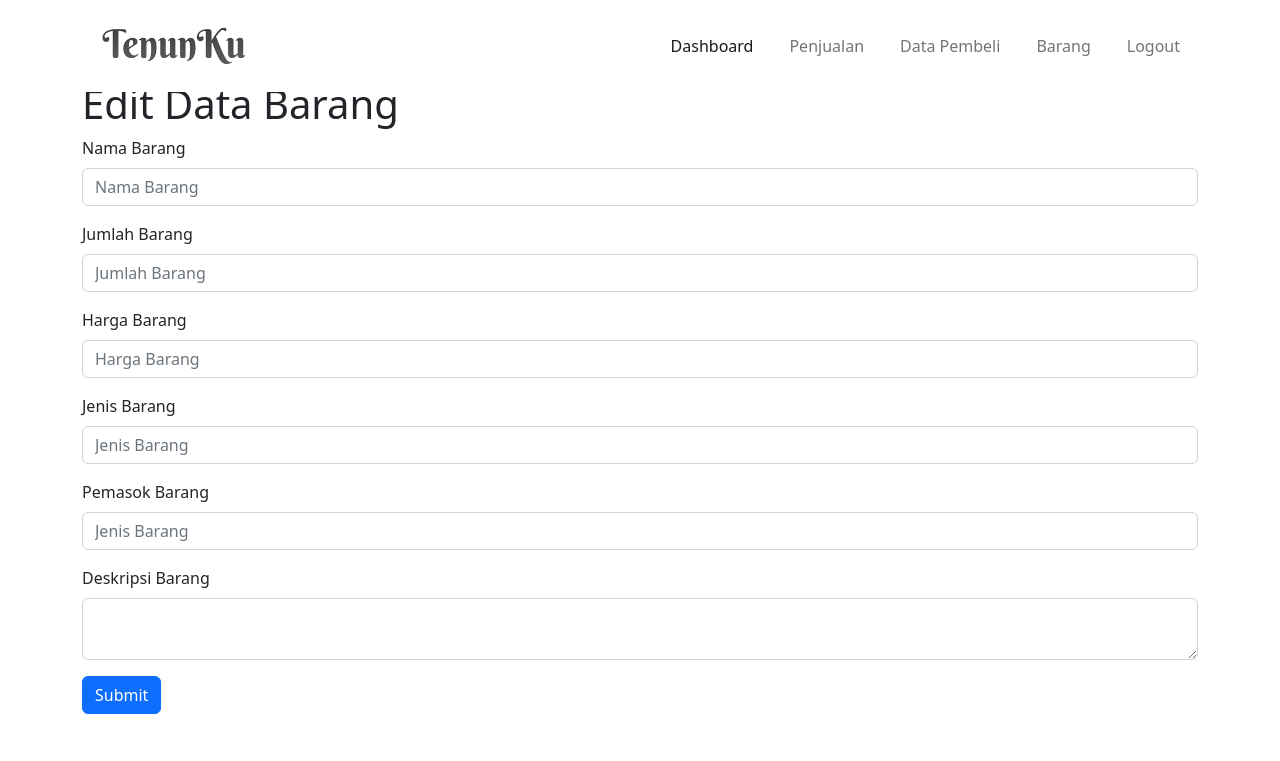
After one commit to gungmichael/TenunKu, a PHP site: page /edit.php?id=1 in a window 1280 px wide. The commit adds this page. Shown: the top 761 px of the page. Run offline with PHP 8.4, Linux system fonts and the light colour scheme; data comes from the database, SQL or seed files in the repository; data that the repository does not hold is empty.

Commit message:
udpate lagi

```diff
--- /dev/null
+++ b/edit.php
@@ -0,0 +1,90 @@
+<?php
+include "php/function.php";
+
+$oldData = getItemsbyID($_GET['id_barang']);
+
+if (isset($_POST['update'])) {
+    updateData();
+}
+
+?>
+
+<!doctype html>
+<html lang="en">
+
+<head>
+    <meta charset="utf-8" />
+    <meta name="viewport" content="width=device-width, initial-scale=1.0" />
+    <title>Edit Data - TenunKu</title>
+    <meta name="description" content="E-Commerces" />
+    <link href="https://cdn.jsdelivr.net/npm/bootstrap@5.2.2/dist/css/bootstrap.min.css" rel="stylesheet"
+        integrity="sha384-Zenh87qX5JnK2Jl0vWa8Ck2rdkQ2Bzep5IDxbcnCeuOxjzrPF/et3URy9Bv1WTRi" crossorigin="anonymous" />
+    <script src="https://cdn.jsdelivr.net/npm/bootstrap@5.2.2/dist/js/bootstrap.bundle.min.js"
+        integrity="sha384-OERcA2EqjJCMA+/3y+gxIOqMEjwtxJY7qPCqsdltbNJuaOe923+mo//f6V8Qbsw3"
+        crossorigin="anonymous"></script>
+    <link rel="stylesheet" href="css/styles.css" />
+</head>
+
+<body>
+    <nav class="navbar navbar-light navbar-expand-lg fixed-top navbar-shrink py-3" id="mainNav">
+        <div class="container">
+            <a class="navbar-brand d-flex align-items-justify"></a>
+            <a href="index.php"><img src="img/tenun logo.png" alt="" /></a>
+            <button data-bs-toggle="collapse" class="navbar-toggler" data-bs-target="#navcol-1"><span
+                    class="visually-hidden">Toggle navigation</span><span class="navbar-toggler-icon"></span></button>
+            <div class="collapse navbar-collapse" id="navcol-1">
+                <ul class="navbar-nav ms-auto">
+                    <li class="nav-item"><a class="nav-link active" href="index.html">Dashboard</a></li>
+                    <li class="nav-item"><a class="nav-link" href="dash_penjualan">Penjualan</a></li>
+                    <li class="nav-item"><a class="nav-link" href="dash_pembeli.html">Data Pembeli</a></li>
+                    <li class="nav-item"><a class="nav-link" href="dash_barang.html">Barang</a></li>
+                    <li class="nav-item"><a class="nav-link" href="logout.php">Logout</a></li>
+                </ul>
+            </div>
+        </div>
+    </nav>
+
+    <div class="container">
+        <h1>Edit Data Barang</h1>
+
+        <form action="" method="post">
+            <input type="hidden" name="id" value="<?= $_GET['id_barang'] ?>">
+            <div class="mb-3">
+                <label for="nama" class="form-label">Nama Barang</label>
+                <input type="text" class="form-control" id="nama" name="nama_barang" placeholder="Nama Barang"
+                    value="<?= $oldData['nama_barang'] ?>">
+            </div>
+            <div class="mb-3">
+                <label for="quantity" class="form-label">Jumlah Barang</label>
+                <input type="number" class="form-control" id="quantity" name="qty_barang" placeholder="Jumlah Barang"
+                    value="<?= $oldData['qty_barang'] ?>">
+            </div>
+            <div class="mb-3">
+                <label for="harga" class="form-label">Harga Barang</label>
+                <input type="number" class="form-control" id="harga" name="harga_barang" placeholder="Harga Barang"
+                    value="<?= $oldData['harga_barang'] ?>">
+            </div>
+            <div class="mb-3">
+                <label for="harga" class="form-label">Jenis Barang</label>
+                <input type="number" class="form-control" id="harga" name="jenis_barang" placeholder="Jenis Barang"
+                    value="<?= $oldData['jenis_barang'] ?>">
+            </div>
+            <div class="mb-3">
+                <label for="harga" class="form-label">Pemasok Barang</label>
+                <input type="number" class="form-control" id="harga" name="id_supplier" placeholder="Jenis Barang"
+                    value="<?= $oldData['id_supplier'] ?>">
+            </div>
+            <div class="mb-3">
+                <label for="deskripsi" class="form-label">Deskripsi Barang</label>
+                <textarea class="form-control" id="deskripsi" name="deskripsi"><?= $oldData['keterangan'] ?></textarea>
+            </div>
+            <button type="submit" class="btn btn-primary" name="update">Submit</button>
+        </form>
+    </div>
+
+    <script src="https://cdn.jsdelivr.net/npm/bootstrap@5.2.3/dist/js/bootstrap.bundle.min.js"
+        integrity="sha384-kenU1KFdBIe4zVF0s0G1M5b4hcpxyD9F7jL+jjXkk+Q2h455rYXK/7HAuoJl+0I4"
+        crossorigin="anonymous"></script>
+</body>
+
+</html>
--- a/login.php
+++ b/login.php
@@ -41,6 +41,9 @@ if (isset($_POST['login'])) {
       <p class="text-muted">2020-2022</p>
     </form>
   </div>
+  <script src="https://cdn.jsdelivr.net/npm/bootstrap@5.2.2/dist/js/bootstrap.bundle.min.js"
+    integrity="sha384-OERcA2EqjJCMA+/3y+gxIOqMEjwtxJY7qPCqsdltbNJuaOe923+mo//f6V8Qbsw3"
+    crossorigin="anonymous"></script>
 </body>
 
 </html>
```
Also changed, not shown: dash.php (+3 -11 lines), php/dump.php (+35 -0 lines).
